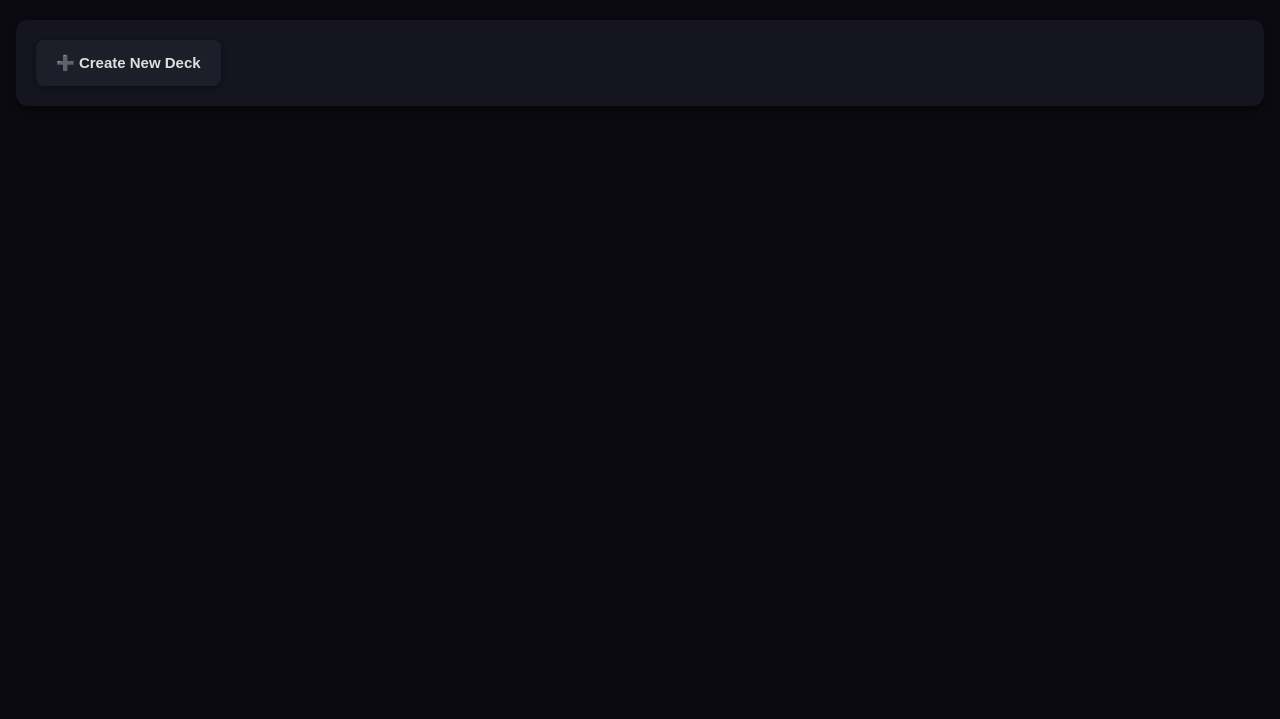
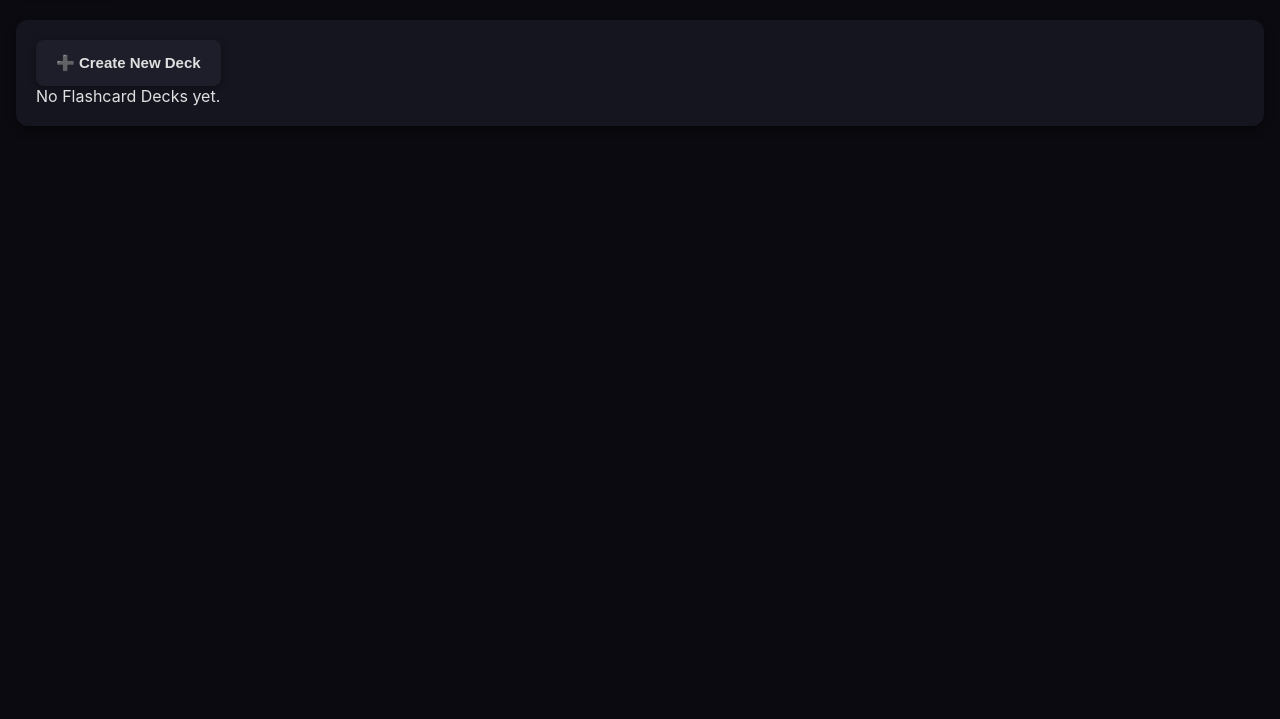
Before and after one commit to danielbakrr/tabby-assistant-2.0, a browser extension: page html/flashcards.html in a window 1280 px wide. Shown: the part 81-800 px from the top of the page. Drawn offline with Linux system fonts and the light colour scheme.

Commit message:
reference flashcard js

```diff
--- a/html/flashcards.html
+++ b/html/flashcards.html
@@ -5,6 +5,7 @@
     <meta name="viewport" content="width=device-width, initial-scale=1.0">
     <title>Flashcards</title>
     <link rel="stylesheet" href="../css/sidepanel.css">
+    <script src="../js/flashcard.js" defer></script>
 </head>
 <body>
     <header>
```
Also changed, not shown: html/sidepanel.html (+1 -0 lines).
